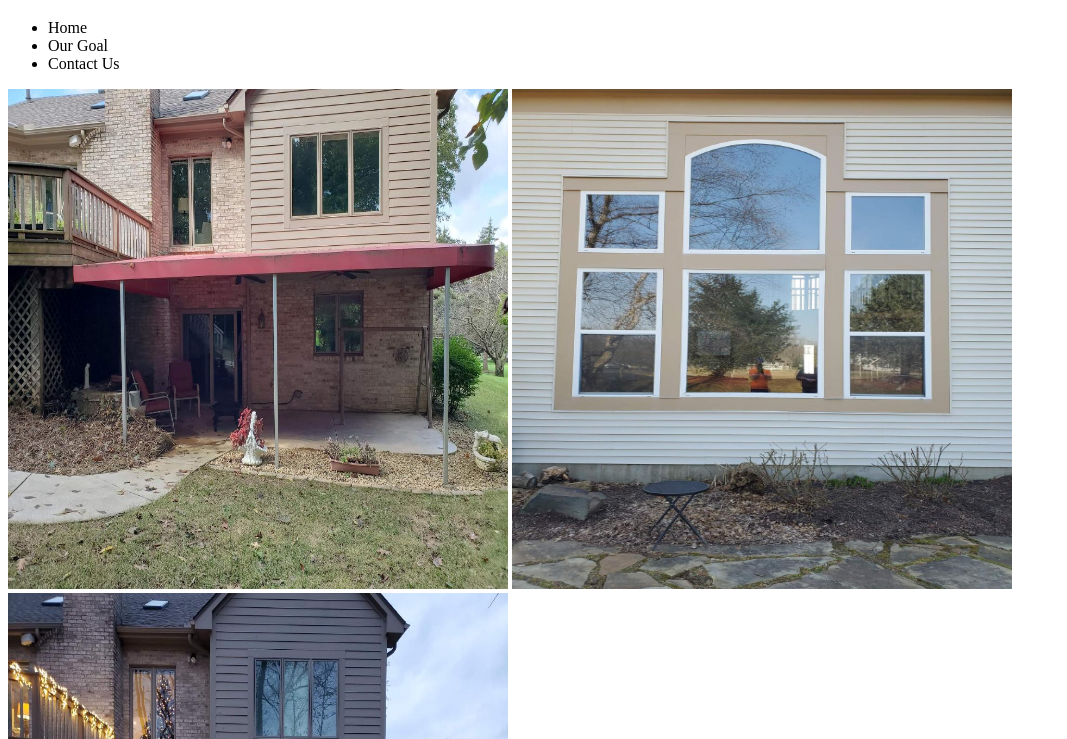
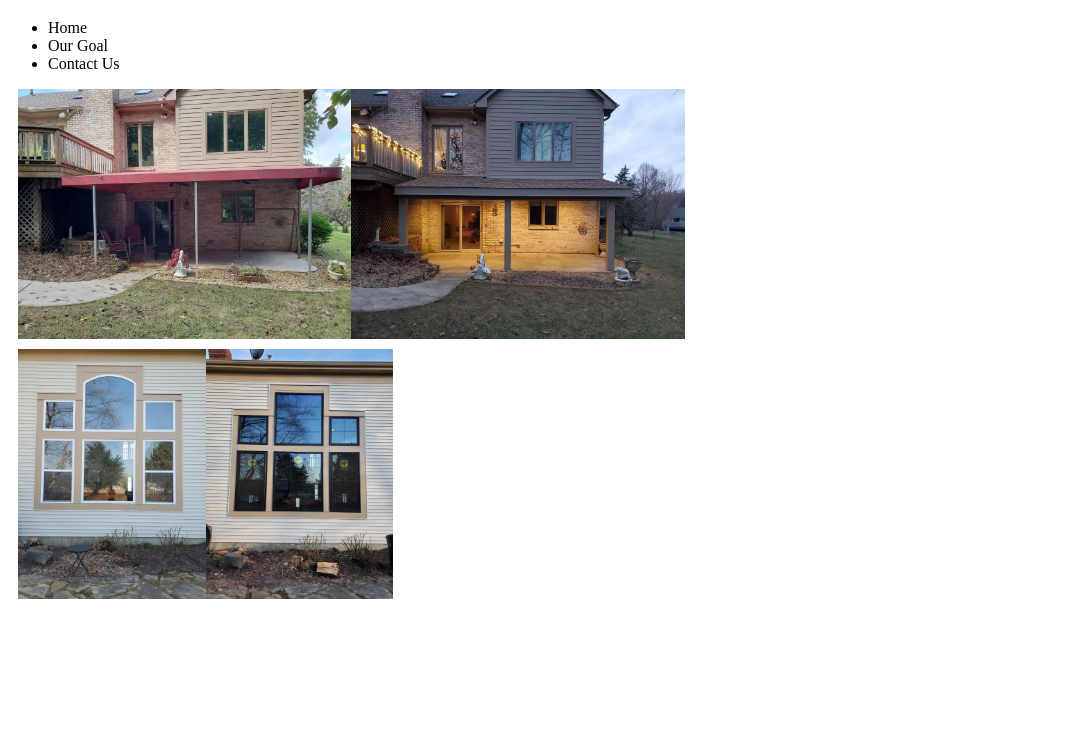
Before and after one commit to Aeromarr/CodeKY2022, a plain HTML site: page index.html in a window 1280 px wide. Shown: the part 61-800 px from the top of the page, without its empty margins (0-1067 px from the left). Drawn offline with Linux system fonts and the light colour scheme.

Commit message:
changed ourteam to ourgoal.html typo

```diff
--- a/index.html
+++ b/index.html
@@ -20,15 +20,14 @@
             </ul>
         </nav>
 
-        <div class>
-            <img class="before" src="images/porchbefore.jpg" alt="A porch before it's been redone.">
-            <img class="before" src="images/windowbefore1.jpg" alt="A window before it's been redone.">
-
+        <div class="porch">
+            <img  src="images/porchbefore.jpg" alt="A porch before it's been redone.">
+            <img  src="images/porchafter.jpg" alt="A porch after it's been redone.">
         </div>
 
-        <div class="after">
-            <img class="after" src="images/porchafter.jpg" alt="A porch after it's been redone.">
-            <img class="after" src="images/windowafter1.jpg" alt="A window after it's been redone.">
+        <div class="window1">
+            <img src="images/windowbefore1.jpg" alt="A window before it's been redone.">
+            <img src="images/windowafter1.jpg" alt="A window after it's been redone.">
         </div>
 
         <footer>
--- a/styles.css
+++ b/styles.css
@@ -1,9 +1,17 @@
-.before {
-  height: 500px;
-  width: 500px;
+.porch {
+  margin: 10px;
+  display: flex;
+  height: 250px;
+  width: 250px;
+  justify-content: space-between;
+  align-content: center;
 }
 
-.after {
-  height: 500px;
-  width: 500px;
+.window1 {
+  margin: 10px;
+  display: flex;
+  height: 250px;
+  width: 300px;
+  justify-content: space-between;
+  align-content: center;
 }
```
Also changed, not shown: ourgoal.html (renamed from ourteam.html).
